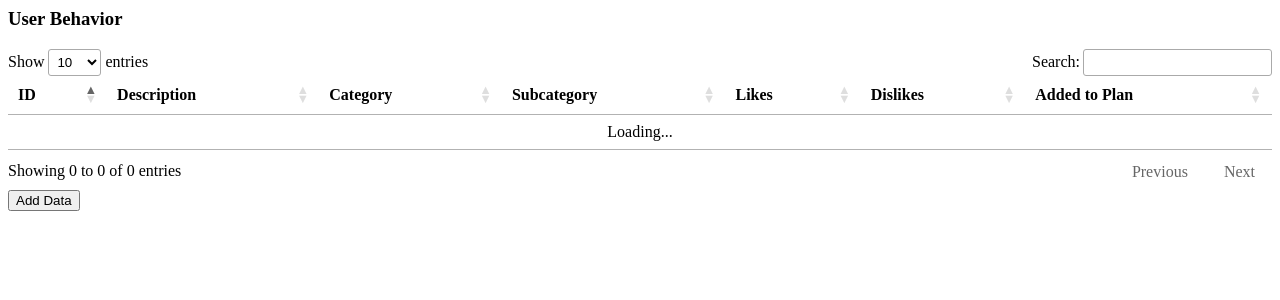
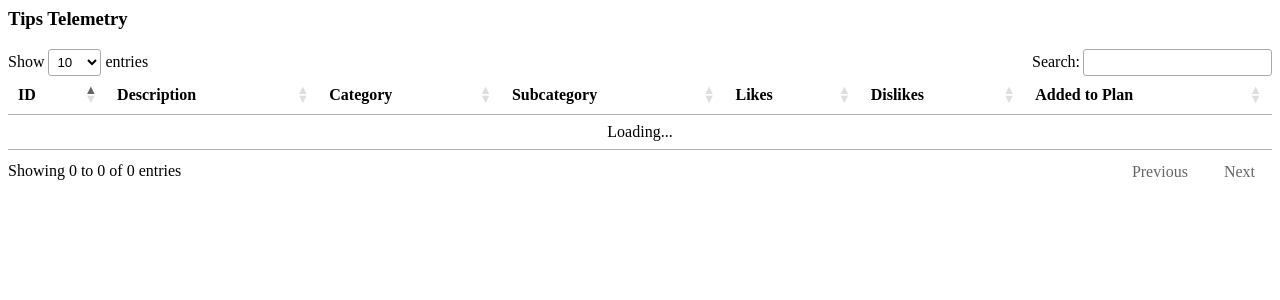
Before and after one commit to Floresce/zero-carbon-engagement-tools, a PHP site: page /dashboard/main/php/user_behavior.php in a window 1280 px wide. Shown: the top 300 px of the page. Run offline with PHP 8.4, Linux system fonts and the light colour scheme; some libraries are stand-ins or nearby versions.

Commit message:
remove stuff and added alerts

```diff
--- a/dashboard/DashBoardTipManipulation/php/ADDCAT.php
+++ b/dashboard/DashBoardTipManipulation/php/ADDCAT.php
@@ -21,6 +21,9 @@
         echo "Error (sqlsrv_query): " . print_r(sqlsrv_errors(), true);
         exit;
     }
+    else{
+        echo" Your Tip Has Been Added";
+    }
 
 
 
--- a/dashboard/DashBoardTipManipulation/php/ADDSUB.php
+++ b/dashboard/DashBoardTipManipulation/php/ADDSUB.php
@@ -23,5 +23,8 @@
         echo "Error (sqlsrv_query): " . print_r(sqlsrv_errors(), true);
         exit;
     }
+    else{
+        echo" Your Sub-Category Has Been Added";
+    }
 
 ?>
--- a/dashboard/main/php/user_behavior.php
+++ b/dashboard/main/php/user_behavior.php
@@ -6,7 +6,7 @@
 
 
 <div class="table-responsive p-4">
-    <h3>User Behavior</h3>
+    <h3>Tips Telemetry</h3>
     <table id="myTable2" class="table">
         <thead>
             <tr>
@@ -22,7 +22,7 @@
         <tbody>
         </tbody>
     </table>
-    <button id="add-data-button">Add Data</button>
+    <!-- <button id="add-data-button">Add Data</button> -->
 </div>
 
 <script>
```
Also changed, not shown: dashboard/main/index.php (+2 -14 lines).
